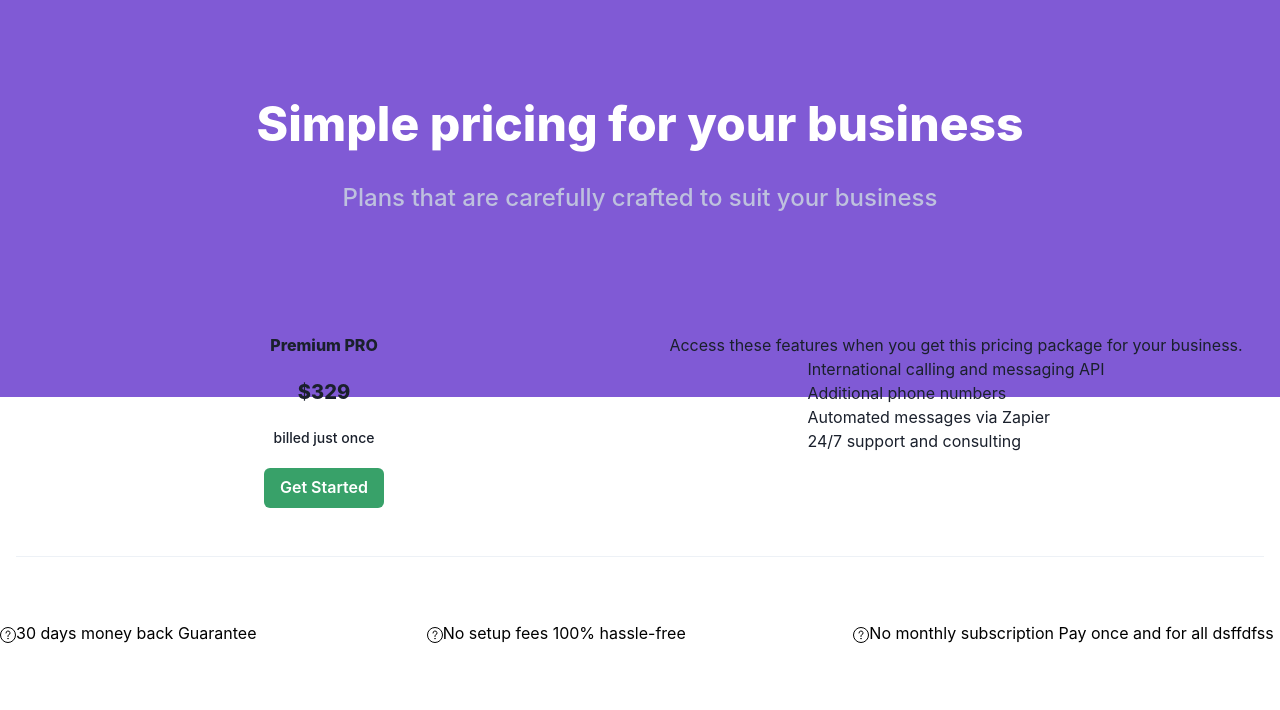
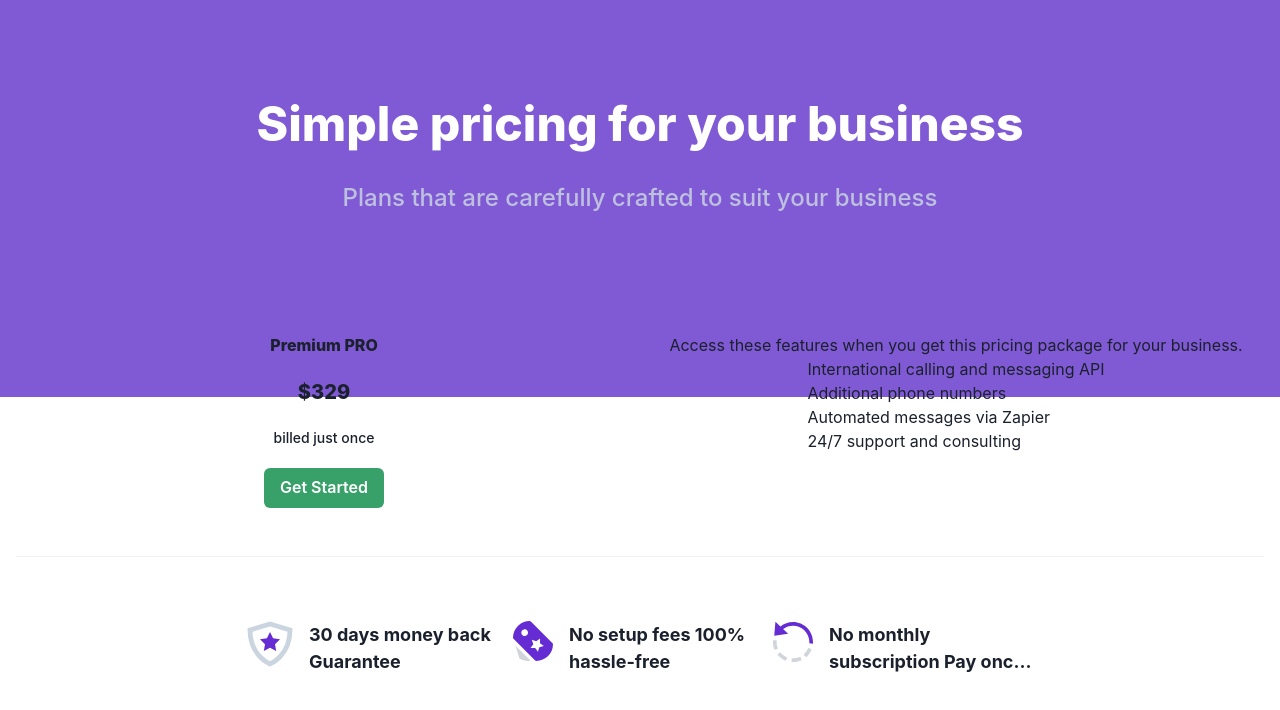
Before and after one commit to dominikake/webdev_learning, a Next.js app: page / in a window 1280 px wide. Shown: the top 710 px of the page. Built offline with nearby package versions, Linux system fonts and the light colour scheme.

Commit message:
fixed features but still runing into problems

```diff
--- a/pages/features.js
+++ b/pages/features.js
@@ -1,22 +1,31 @@
 import { SimpleGrid, Box, Icon } from "@chakra-ui/react";
+import { Flex, Text } from "@chakra-ui/react";
 
 export default function PriceFeatures(params) {
   return (
     <>
-      <SimpleGrid columns={3} color="black">
-        <Box>
-          <Icon></Icon>
-          30 days money back Guarantee
+      <Flex fontSize={18} fontWeight={700} justifyContent={"center"}>
+        <div>
+          <img src="/icons/shield.svg" alt="Icon 3" />
+        </div>
+        <Box paddingLeft={4} maxW={220}>
+          <Text noOfLines={2}>30 days money back Guarantee</Text>
         </Box>
-        <Box>
-          <Icon></Icon>
-          No setup fees 100% hassle-free
+        <div>
+          <img src="/icons/fee.svg" alt="Icon 3" />
+        </div>
+        <Box paddingLeft={4} maxW={220}>
+          <Text noOfLines={2}>No setup fees 100% hassle-free</Text>
         </Box>
-        <Box>
-          <Icon></Icon>
-          No monthly subscription Pay once and for all dsffdfss
+        <div>
+          <img src="/icons/subscription.svg" alt="Icon 3" />
+        </div>
+        <Box paddingLeft={4} maxW={220}>
+          <Text noOfLines={2}>
+            No monthly subscription Pay once and for all
+          </Text>
         </Box>
-      </SimpleGrid>
+      </Flex>
     </>
   );
 }
```
